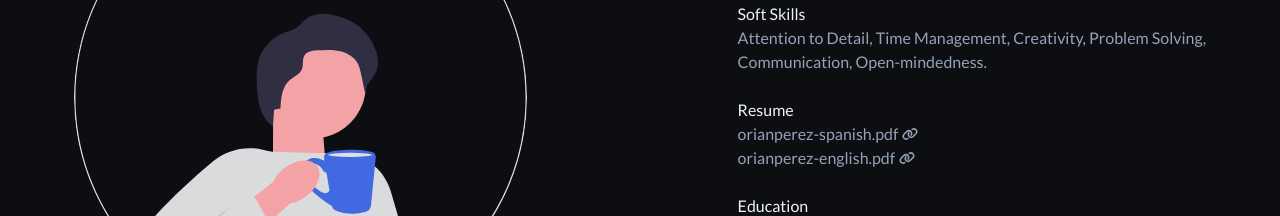
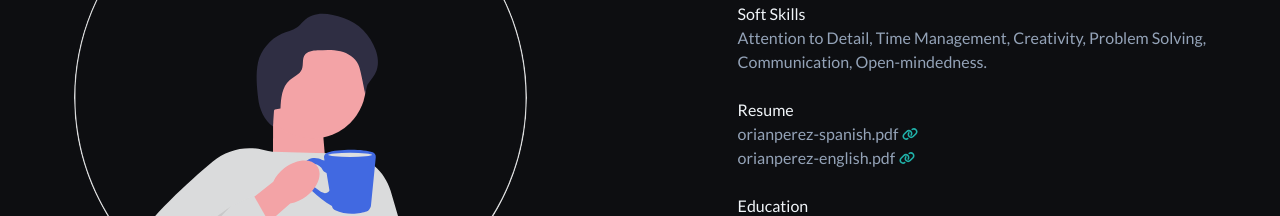
Before and after one commit to OriPerez7/portfolio-website, a React (Vite) app: page / in a window 1280 px wide. Shown: the part 1140-1356 px from the top of the page. Built offline with nearby package versions, Linux system fonts and the light colour scheme.

Commit message:
Change resume link colors

```diff
--- a/src/components/home/AboutMe.jsx
+++ b/src/components/home/AboutMe.jsx
@@ -43,7 +43,7 @@ const About = () => {
                 className="hover:text-secondary flex gap-1 items-center"
               >
                 orianperez-spanish.pdf
-                <FaLink />
+                <FaLink className="text-secondary"/>
               </a>
             </p>
             <p>
@@ -54,7 +54,7 @@ const About = () => {
                 className="hover:text-secondary flex gap-1 items-center"
               >
                 orianperez-english.pdf
-                <FaLink />
+                <FaLink className="text-secondary"/>
               </a>
             </p>
           </div>
```
